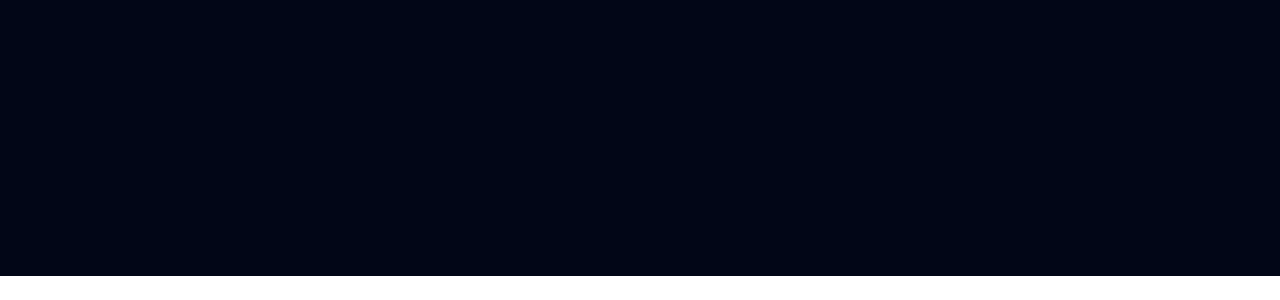
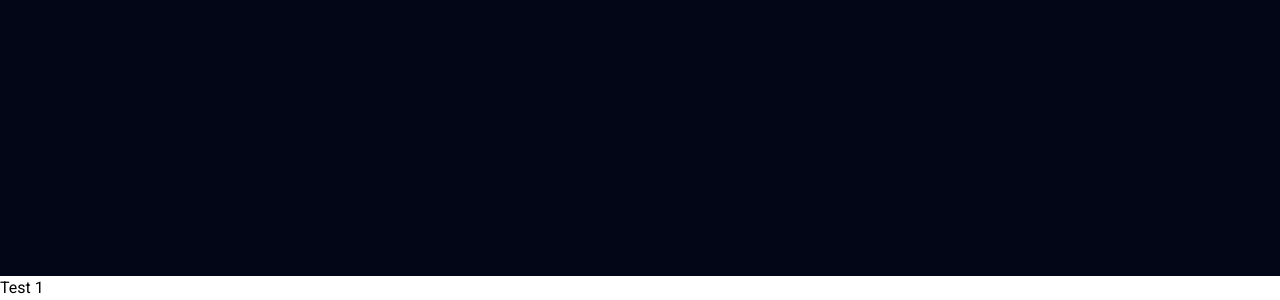
Before and after one commit to Davidmesm/invitacion-isa, a Next.js app: page / in a window 1280 px wide. Shown: the part 1324-1624 px from the top of the page. Before the commit the page ends 1600 px from the top, so only its background shows below. Built offline with nearby package versions, Linux system fonts and the light colour scheme.

Commit message:
Add test number

```diff
--- a/app/page.js
+++ b/app/page.js
@@ -25,6 +25,7 @@
     <div>
       <div className="h-screen bg-cover bg-center bg-[url(/img/portada.png)] bg-fixed"></div>
       <div className='bg-slate-950 h-screen'></div>
+      <div>Test 1</div>
     </div>
   );
 }
```
